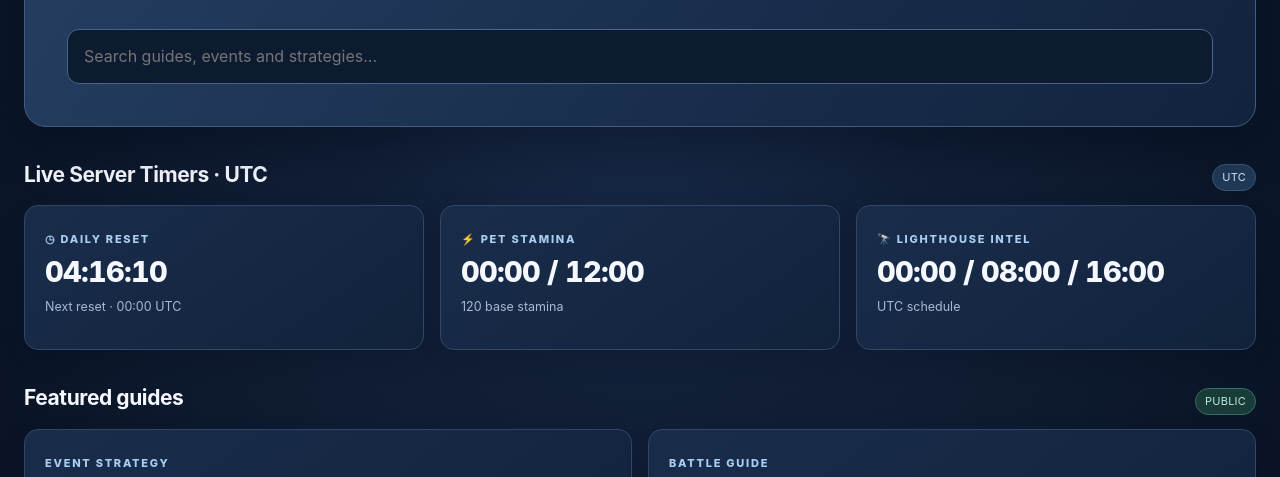
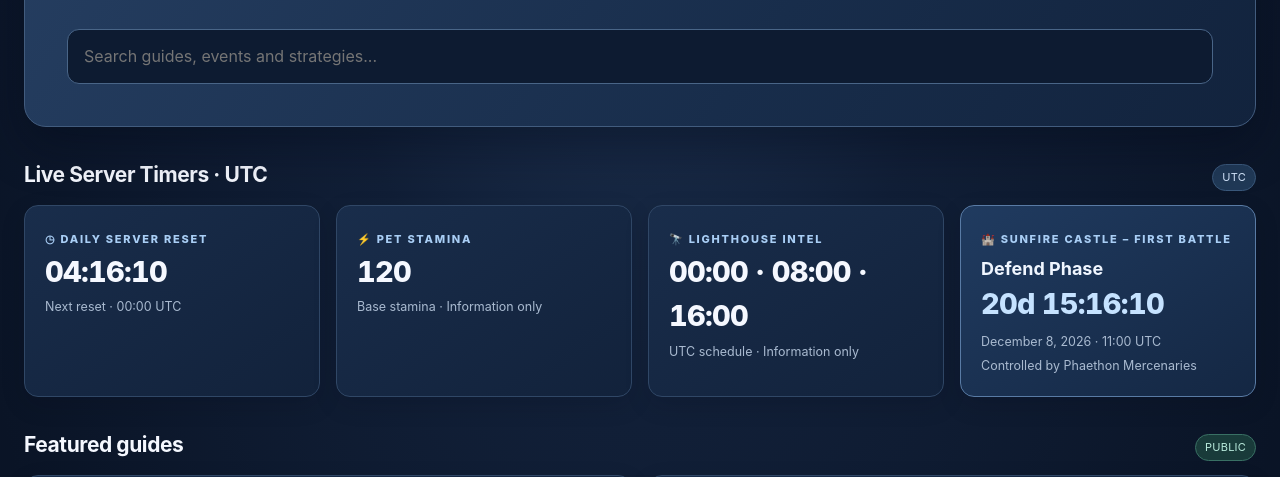
Before and after one commit to DYN4770/dyn4770.github.io, a plain HTML site: page index.html in a window 1280 px wide. Shown: the part 273-750 px from the top of the page. Drawn offline with Linux system fonts and the light colour scheme.

Commit message:
Add files via upload

```diff
--- a/index.html
+++ b/index.html
@@ -67,6 +67,13 @@ button:focus-visible{outline:2px solid #b8d8ff;outline-offset:2px}
   .card{padding:17px}
 }
 
+
+.timer-grid{grid-template-columns:repeat(auto-fit,minmax(235px,1fr))}
+.sunfire-card{border-color:#597ba5;background:linear-gradient(145deg,#203b60,#142743)}
+.sunfire-card h3{margin:7px 0 2px;color:#f0f6ff}
+.sunfire-card .timer{color:#c5e2ff}
+.sunfire-card small{display:block;margin-top:5px}
+
 </style></head>
 <body>
 <header><nav>
@@ -82,7 +89,12 @@ button:focus-visible{outline:2px solid #b8d8ff;outline-offset:2px}
 <section id="home" class="page">
 <div class="hero"><div class="eyebrow" data-i="eyebrow">WHITEOUT SURVIVAL • DYN ALLIANCE HUB</div><h1 data-i="title">Stronger Together. Unstoppable as One.</h1><p data-i="subtitle">A shared home for guides, event strategy and alliance coordination.</p><input id="search" class="search" data-i-ph="search" placeholder="Search guides, events and strategies..."></div>
 <div class="sectionhead"><h2 data-i="timers">Live Server Timers · UTC</h2><span class="pill">UTC</span></div>
-<div class="grid"><div class="card"><span class="tag">◷ DAILY RESET</span><div class="timer" id="reset">--:--:--</div><small class="muted" data-i="resetnote">Next reset · 00:00 UTC</small></div><div class="card"><span class="tag">⚡ PET STAMINA</span><div class="timer">00:00 / 12:00</div><small class="muted">120 base stamina</small></div><div class="card"><span class="tag">🔭 LIGHTHOUSE INTEL</span><div class="timer">00:00 / 08:00 / 16:00</div><small class="muted">UTC schedule</small></div></div>
+<div class="grid timer-grid">
+<div class="card"><span class="tag">◷ DAILY SERVER RESET</span><div class="timer" id="reset">--:--:--</div><small class="muted" data-i="resetnote">Next reset · 00:00 UTC</small></div>
+<div class="card"><span class="tag">⚡ PET STAMINA</span><div class="timer">120</div><small class="muted">Base stamina · Information only</small></div>
+<div class="card"><span class="tag">🔭 LIGHTHOUSE INTEL</span><div class="timer">00:00 · 08:00 · 16:00</div><small class="muted">UTC schedule · Information only</small></div>
+<div class="card sunfire-card"><span class="tag">🏰 SUNFIRE CASTLE – FIRST BATTLE</span><h3>Defend Phase</h3><div class="timer" id="sunfire-countdown">--d --:--:--</div><small class="muted">December 8, 2026 · 11:00 UTC</small><small class="muted">Controlled by Phaethon Mercenaries</small></div>
+</div>
 <div class="sectionhead"><h2 data-i="featured">Featured guides</h2><span class="pill public" data-i="publiclabel">PUBLIC</span></div><div class="grid" id="featured"></div>
 <div class="sectionhead"><h2 data-i="mixedtitle">Explore DYN Command Center</h2></div><div class="grid"><div class="card"><span class="pill public" data-i="publiclabel">PUBLIC</span><h3 data-i="publicspace">Knowledge & Guides</h3><p data-i="publicdesc">Event guides, strategies and useful information for the DYN community.</p></div><div class="card"><span class="pill public" data-i="publiclabel">PUBLIC</span><h3 data-i="memberspace">Alliance Updates</h3><p data-i="memberdesc">Announcements, event coordination and leadership updates shared with visitors.</p></div></div>
 </section>
@@ -113,6 +125,21 @@ function showProposal(type){document.querySelector("#ptype").value=type==="plan"
 function submitProposal(){let s=document.querySelector("#psubject").value.trim(),d=document.querySelector("#pdetails").value.trim();if(!s||!d){document.querySelector("#submitstatus").textContent="Please add a title and details.";return}proposals.unshift({type:document.querySelector("#ptype").value,subject:s,details:d,status:"pending"});document.querySelector("#psubject").value="";document.querySelector("#pdetails").value="";document.querySelector("#submitstatus").textContent=t("sent");renderQueue()}
 function renderQueue(){let q=document.querySelector("#queue");if(!q)return;q.innerHTML=proposals.length?proposals.map((p,i)=>`<article class="card"><span class="tag">${p.type}</span><h3>${escapeHtml(p.subject)}</h3><p>${escapeHtml(p.details)}</p><span class="status">${p.status==="approved"?"Approved":t("pending")}</span><div class="toolbar" style="margin-top:12px"><button class="action primary" onclick="approve(${i})">${t("approve")}</button><button class="action subtle" onclick="removeProposal(${i})">${t("remove")}</button></div></article>`).join(""):`<div class="empty">${t("empty")}</div>`}
 function approve(i){proposals[i].status="approved";renderQueue()}function removeProposal(i){proposals.splice(i,1);renderQueue()}function escapeHtml(s){return s.replace(/[&<>"']/g,c=>({"&":"&amp;","<":"&lt;",">":"&gt;",'"':"&quot;","'":"&#39;"}[c]))}
-function tick(){let now=new Date(),next=new Date();next.setUTCHours(24,0,0,0);let s=Math.max(0,Math.floor((next-now)/1000));document.querySelector("#reset").textContent=[Math.floor(s/3600),Math.floor(s%3600/60),s%60].map(x=>String(x).padStart(2,"0")).join(":")}
+function formatCountdown(seconds, withDays=false){
+  seconds=Math.max(0,Math.floor(seconds));
+  const d=Math.floor(seconds/86400), h=Math.floor(seconds%86400/3600), m=Math.floor(seconds%3600/60), s=seconds%60;
+  const clock=[h,m,s].map(x=>String(x).padStart(2,"0")).join(":");
+  return withDays?`${d}d ${clock}`:clock;
+}
+const SUNFIRE_TARGET_UTC=Date.UTC(2026,11,8,11,0,0);
+function tick(){
+  const now=new Date(),next=new Date();
+  next.setUTCHours(24,0,0,0);
+  const resetSeconds=Math.max(0,Math.floor((next-now)/1000));
+  document.querySelector("#reset").textContent=formatCountdown(resetSeconds);
+  const sunfireSeconds=Math.max(0,Math.floor((SUNFIRE_TARGET_UTC-now.getTime())/1000));
+  const sunfire=document.querySelector("#sunfire-countdown");
+  sunfire.textContent=sunfireSeconds>0?formatCountdown(sunfireSeconds,true):"Defend Phase started";
+}
 renderGuides();setLang("en");tick();setInterval(tick,1000);
 </script></body></html>
```
